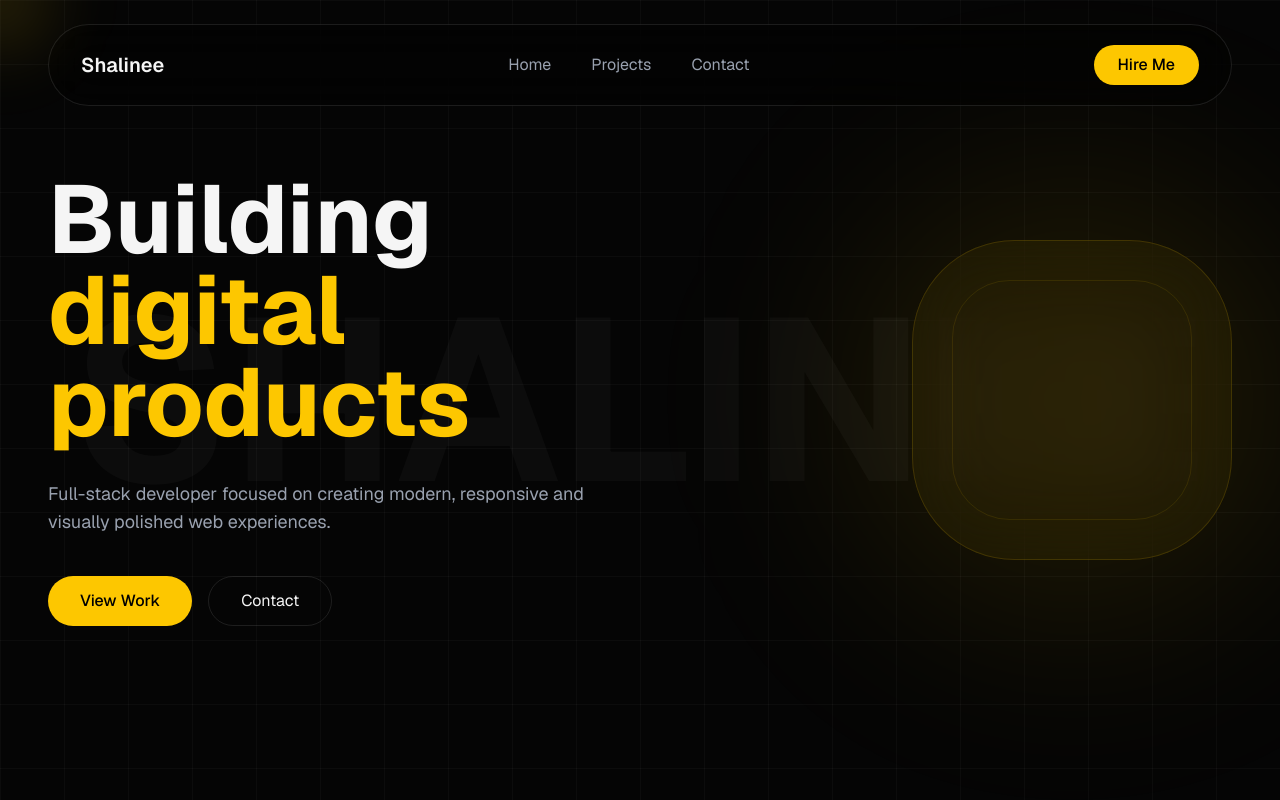
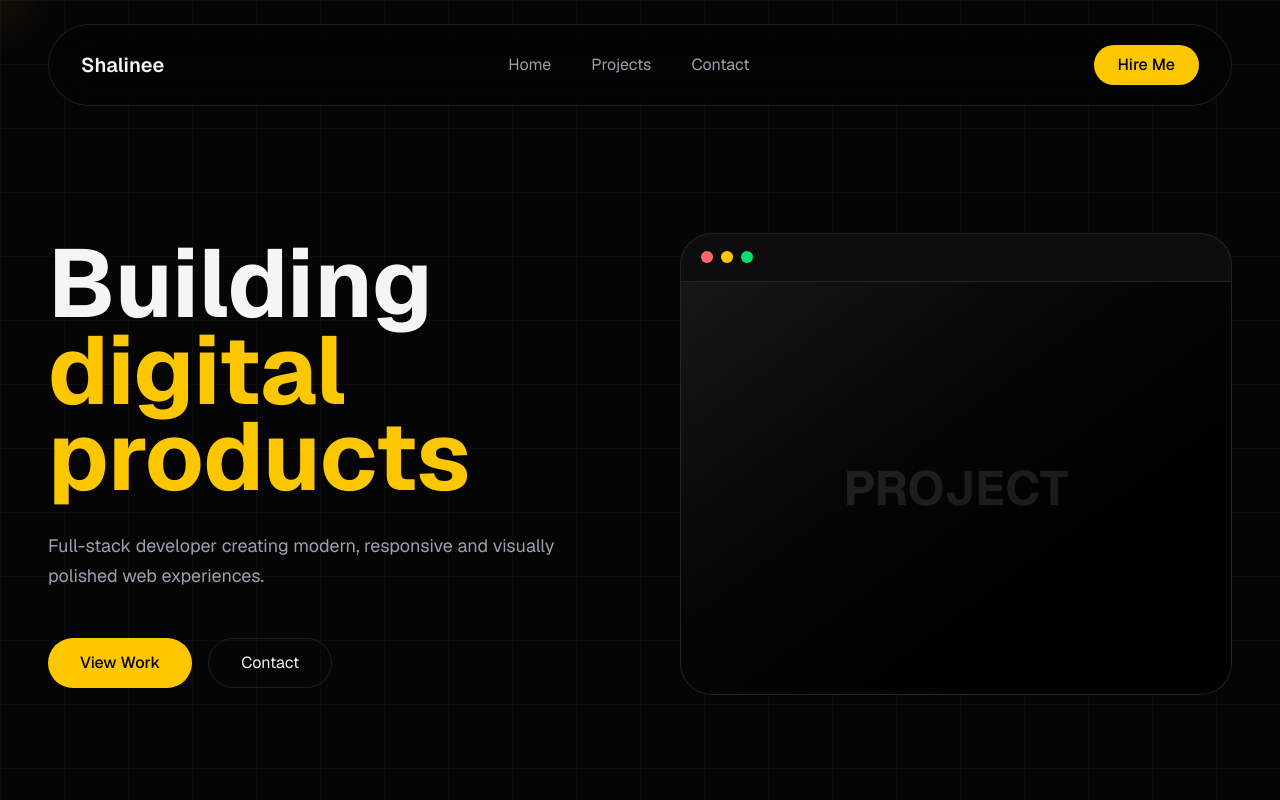
Before and after one commit to Shalineeeweeee/portfolio, a Next.js app: page / in a window 1280 px wide. Shown: the top 800 px of the page. Built offline with nearby package versions, Linux system fonts and the light colour scheme.

Commit message:
updating ui

```diff
--- a/app/components/CursorGlow.tsx
+++ b/app/components/CursorGlow.tsx
@@ -22,13 +22,13 @@ export default function CursorGlow() {
     <div
       className="fixed pointer-events-none z-[9999]"
       style={{
-        transform: `translate(${pos.x - 80}px, ${pos.y - 80}px)`,
-        width: 160,
-        height: 160,
+        transform: `translate(${pos.x - 40}px, ${pos.y - 40}px)`,
+        width: 80,
+        height: 80,
         borderRadius: "999px",
         background:
-          "radial-gradient(circle, rgba(250,204,21,0.18), transparent 70%)",
-        filter: "blur(30px)",
+          "radial-gradient(circle, rgba(250,204,21,0.12), transparent 70%)",
+        filter: "blur(20px)",
       }}
     />
   );
--- a/app/components/Hero.tsx
+++ b/app/components/Hero.tsx
@@ -1,61 +1,24 @@
 "use client";
 
-import {
-  motion,
-  useMotionValue,
-  useSpring,
-} from "framer-motion";
-
-import { useEffect } from "react";
+import { motion } from "framer-motion";
 
 export default function Hero() {
-  const x = useMotionValue(0);
-  const y = useMotionValue(0);
-
-  const smoothX = useSpring(x, {
-    stiffness: 300,
-    damping: 25,
-  });
-
-  const smoothY = useSpring(y, {
-    stiffness: 300,
-    damping: 25,
-  });
-
-  useEffect(() => {
-    const move = (e: MouseEvent) => {
-      x.set((e.clientX - window.innerWidth / 2) * 0.06);
-      y.set((e.clientY - window.innerHeight / 2) * 0.06);
-    };
-
-    window.addEventListener("mousemove", move);
-
-    return () => window.removeEventListener("mousemove", move);
-  }, [x, y]);
-
   return (
     <section
       id="home"
-      className="min-h-screen flex items-center px-6 lg:px-12 relative overflow-hidden"
+      className="min-h-screen flex items-center px-6 lg:px-12 pt-32"
     >
 
-      {/* background text */}
-      <div className="absolute inset-0 flex items-center justify-center pointer-events-none">
-        <h1 className="text-[18vw] font-bold text-white/[0.03]">
-          SHALINEE
-        </h1>
-      </div>
+      <div className="max-w-7xl mx-auto w-full grid lg:grid-cols-2 gap-20 items-center">
 
-      <div className="max-w-7xl mx-auto w-full grid lg:grid-cols-2 gap-20 items-center relative z-10">
-
-        {/* left */}
+        {/* LEFT */}
         <div>
 
           <motion.h1
-            initial={{ opacity: 0, y: 80 }}
+            initial={{ opacity: 0, y: 60 }}
             animate={{ opacity: 1, y: 0 }}
             transition={{ duration: 0.8 }}
-            className="text-6xl md:text-8xl font-bold leading-[0.95]"
+            className="text-6xl md:text-8xl font-bold leading-[0.9]"
           >
             Building <br />
 
@@ -68,21 +31,15 @@ export default function Hero() {
             initial={{ opacity: 0, y: 30 }}
             animate={{ opacity: 1, y: 0 }}
             transition={{ delay: 0.2 }}
-            className="mt-8 text-lg text-gray-400 max-w-xl"
+            className="mt-8 text-gray-400 text-lg max-w-xl leading-relaxed"
           >
-            Full-stack developer focused on creating modern,
-            responsive and visually polished web experiences.
+            Full-stack developer creating modern, responsive and visually polished web experiences.
           </motion.p>
 
           {/* buttons */}
-          <motion.div
-            initial={{ opacity: 0 }}
-            animate={{ opacity: 1 }}
-            transition={{ delay: 0.4 }}
-            className="mt-10 flex gap-4"
-          >
+          <div className="mt-12 flex gap-4">
 
-            <button className="bg-yellow-400 text-black px-8 py-3 rounded-full font-medium hover:scale-[1.03] transition">
+            <button className="bg-yellow-400 text-black px-8 py-3 rounded-full font-medium hover:scale-[1.02] transition">
               View Work
             </button>
 
@@ -90,33 +47,39 @@ export default function Hero() {
               Contact
             </button>
 
-          </motion.div>
+          </div>
 
         </div>
 
-        {/* right */}
-        <div className="flex items-center justify-center lg:justify-end">
+        {/* RIGHT → FEATURED VISUAL */}
+        <motion.div
+          initial={{ opacity: 0, y: 40 }}
+          animate={{ opacity: 1, y: 0 }}
+          transition={{ delay: 0.3 }}
+          className="relative"
+        >
 
-          <motion.div
-            style={{
-              x: smoothX,
-              y: smoothY,
-            }}
-            className="relative w-[320px] h-[320px]"
-          >
+          <div className="rounded-[32px] border border-white/10 overflow-hidden bg-[#0d0d0d]">
 
-            {/* glow */}
-            <div className="absolute -inset-16 bg-yellow-400/10 blur-[100px] rounded-full" />
+            {/* fake browser bar */}
+            <div className="h-12 border-b border-white/10 flex items-center px-5 gap-2">
+              <div className="w-3 h-3 rounded-full bg-red-400" />
+              <div className="w-3 h-3 rounded-full bg-yellow-400" />
+              <div className="w-3 h-3 rounded-full bg-green-400" />
+            </div>
 
-            {/* outer */}
-            <div className="absolute inset-0 rounded-[32%] border border-yellow-400/15 bg-yellow-400/5 backdrop-blur-2xl" />
+            {/* preview */}
+            <div className="aspect-[4/3] bg-gradient-to-br from-neutral-900 to-black flex items-center justify-center">
 
-            {/* inner */}
-            <div className="absolute inset-10 rounded-[24%] border border-yellow-400/10" />
+              <div className="text-5xl font-bold text-white/10">
+                PROJECT
+              </div>
 
-          </motion.div>
+            </div>
 
-        </div>
+          </div>
+
+        </motion.div>
 
       </div>
 
```
